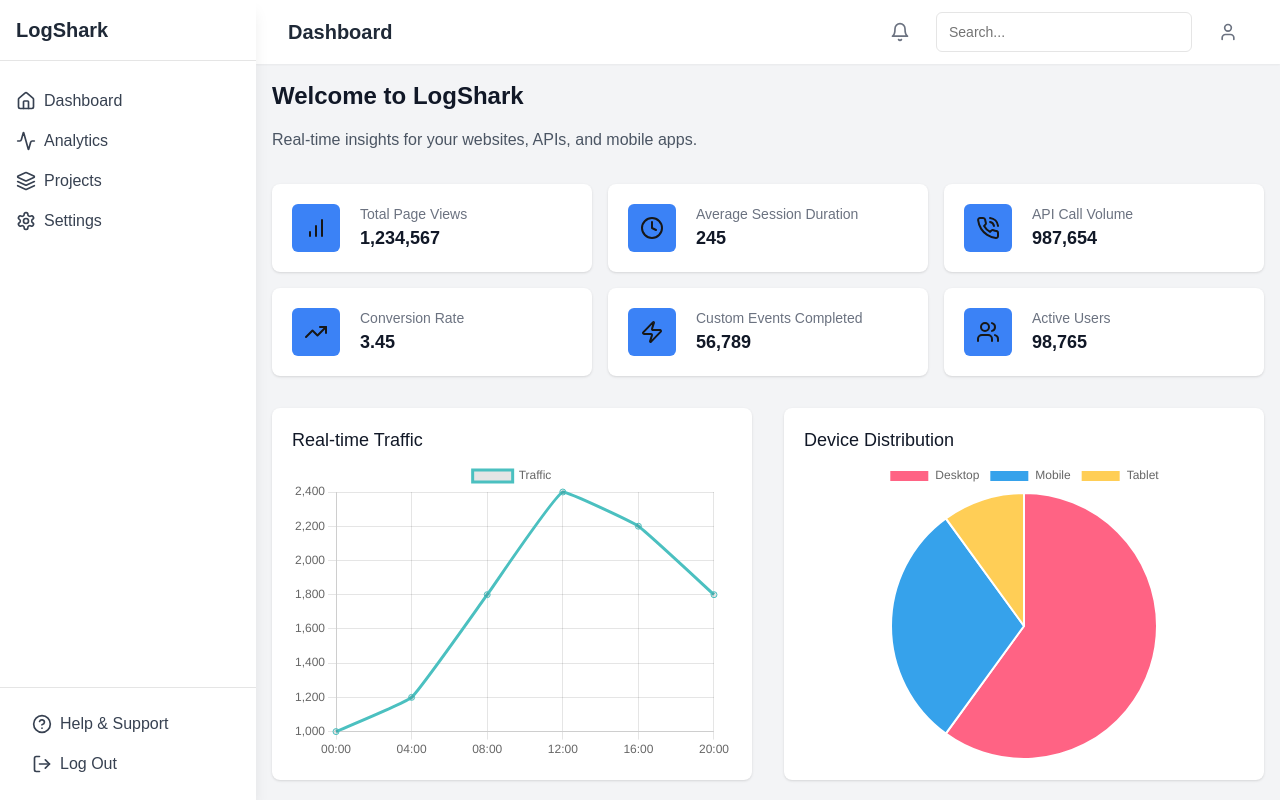
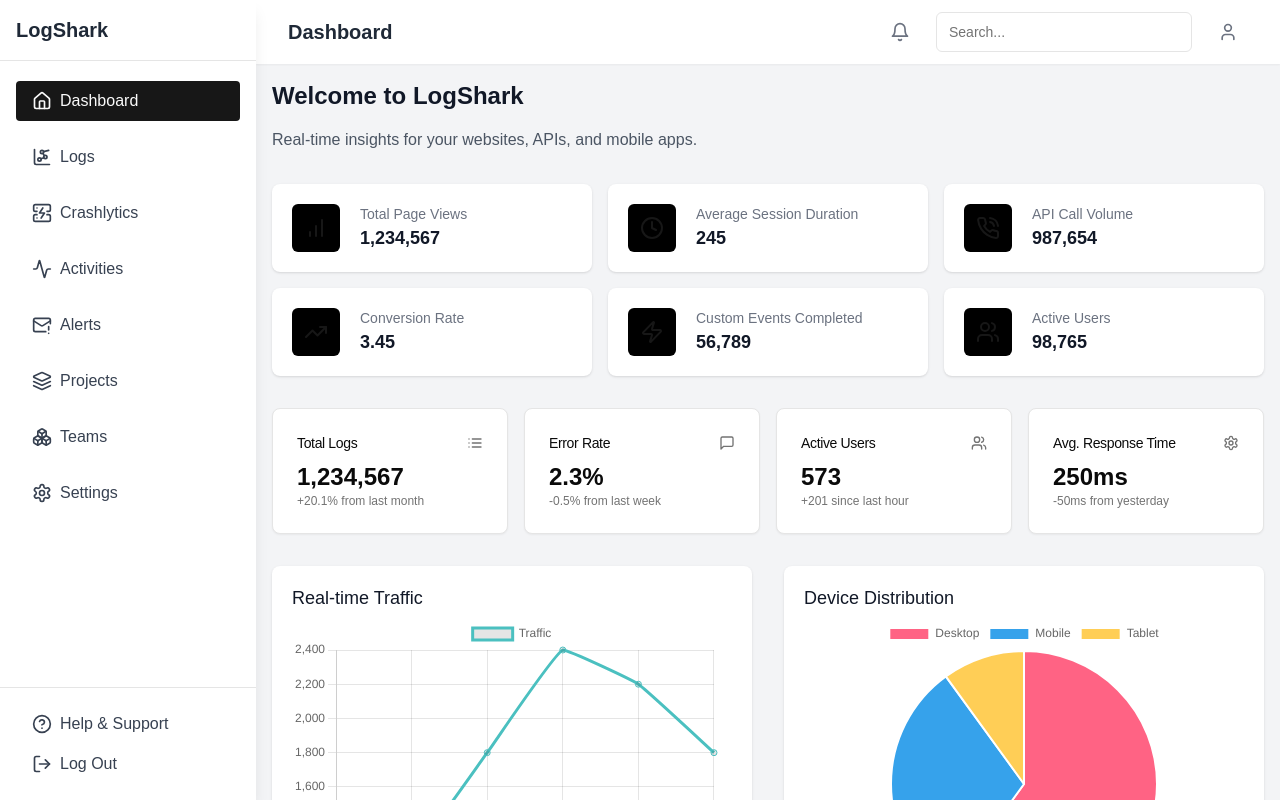
Before and after one commit to emeraldhycient/logshark, a Next.js app: page /dashboard in a window 1280 px wide. Both pictures are taken after a click on the button 36 px from the left and 36 px from the top of the page. Built offline with nearby package versions, Linux system fonts and the light colour scheme.

Commit message:
feat: added more things to the sidebar

```diff
--- /dev/null
+++ b/src/app/dashboard/activities/page.tsx
@@ -0,0 +1,11 @@
+import React from 'react'
+
+function page() {
+  return (
+    <div>
+
+    </div>
+  )
+}
+
+export default page
--- /dev/null
+++ b/src/app/dashboard/crashes/page.tsx
@@ -0,0 +1,11 @@
+import React from 'react'
+
+function page() {
+  return (
+    <div>
+
+    </div>
+  )
+}
+
+export default page
--- /dev/null
+++ b/src/app/dashboard/logs/page.tsx
@@ -0,0 +1,11 @@
+import React from 'react'
+
+function page() {
+  return (
+    <div>
+
+    </div>
+  )
+}
+
+export default page
--- a/src/app/dashboard/page.tsx
+++ b/src/app/dashboard/page.tsx
@@ -9,6 +9,9 @@ import {
     Zap,
     Bell,
     User,
+    List,
+    MessageSquare,
+    Settings,
 } from 'lucide-react'
 import { Line, Pie, Bar } from 'react-chartjs-2'
 import {
@@ -196,6 +199,49 @@ export default function Dashboard() {
                     ))}
                 </div>
 
+                <div className="grid gap-4 md:grid-cols-2 lg:grid-cols-4 mb-8">
+                    <Card>
+                        <CardHeader className="flex flex-row items-center justify-between space-y-0 pb-2">
+                            <CardTitle className="text-sm font-medium">Total Logs</CardTitle>
+                            <List className="h-4 w-4 text-muted-foreground" />
+                        </CardHeader>
+                        <CardContent>
+                            <div className="text-2xl font-bold">1,234,567</div>
+                            <p className="text-xs text-muted-foreground">+20.1% from last month</p>
+                        </CardContent>
+                    </Card>
+                    <Card>
+                        <CardHeader className="flex flex-row items-center justify-between space-y-0 pb-2">
+                            <CardTitle className="text-sm font-medium">Error Rate</CardTitle>
+                            <MessageSquare className="h-4 w-4 text-muted-foreground" />
+                        </CardHeader>
+                        <CardContent>
+                            <div className="text-2xl font-bold">2.3%</div>
+                            <p className="text-xs text-muted-foreground">-0.5% from last week</p>
+                        </CardContent>
+                    </Card>
+                    <Card>
+                        <CardHeader className="flex flex-row items-center justify-between space-y-0 pb-2">
+                            <CardTitle className="text-sm font-medium">Active Users</CardTitle>
+                            <Users className="h-4 w-4 text-muted-foreground" />
+                        </CardHeader>
+                        <CardContent>
+                            <div className="text-2xl font-bold">573</div>
+                            <p className="text-xs text-muted-foreground">+201 since last hour</p>
+                        </CardContent>
+                    </Card>
+                    <Card>
+                        <CardHeader className="flex flex-row items-center justify-between space-y-0 pb-2">
+                            <CardTitle className="text-sm font-medium">Avg. Response Time</CardTitle>
+                            <Settings className="h-4 w-4 text-muted-foreground" />
+                        </CardHeader>
+                        <CardContent>
+                            <div className="text-2xl font-bold">250ms</div>
+                            <p className="text-xs text-muted-foreground">-50ms from yesterday</p>
+                        </CardContent>
+                    </Card>
+                </div>
+
                 {/* Charts */}
                 <div className="grid grid-cols-1 lg:grid-cols-2 gap-8 mb-8">
                     <div className="bg-white overflow-hidden shadow rounded-lg p-5">
--- a/src/components/common/dashboard/metrics/index.tsx
+++ b/src/components/common/dashboard/metrics/index.tsx
@@ -13,7 +13,7 @@ export function Metric({ name, value, icon }: MetricProps) {
         <div className="bg-white overflow-hidden shadow rounded-lg">
             <div className="p-5">
                 <div className="flex items-center">
-                    <div className="flex-shrink-0 bg-blue-500 rounded-md p-3">
+                    <div className="flex-shrink-0 bg-black rounded-md p-3">
                         {icon}
                     </div>
                     <div className="ml-5 w-0 flex-1">
--- a/src/components/common/dashboard/sidebar/index.tsx
+++ b/src/components/common/dashboard/sidebar/index.tsx
@@ -4,17 +4,24 @@
 import { useState } from 'react'
 import { motion, AnimatePresence } from 'framer-motion'
 import { Button } from '@/components/ui/button'
-import { Menu, X, Home, Activity, Layers, Settings, HelpCircle, LogOut } from 'lucide-react'
+import { Menu, X, Home, Activity, Layers, Settings, HelpCircle, LogOut, ChartNetwork, ServerCrash, Boxes, MailWarningIcon } from 'lucide-react'
 import Link from 'next/link'
+import { usePathname } from 'next/navigation'
 
 const sidebarItems = [
-    { icon: <Home className="h-5 w-5" />, label: 'Dashboard', href: '/' },
-    { icon: <Activity className="h-5 w-5" />, label: 'Analytics', href: '#' },
-    { icon: <Layers className="h-5 w-5" />, label: 'Projects', href: '#' },
+    { icon: <Home className="h-5 w-5" />, label: 'Dashboard', href: '/dashboard' },
+    { icon: <ChartNetwork className="h-5 w-5" />, label: 'Logs', href: '/dashboard/logs' },
+    { icon: <ServerCrash className="h-5 w-5" />, label: 'Crashlytics', href: '/dashboard/crashes' },
+    { icon: <Activity className="h-5 w-5" />, label: 'Activities', href: '/dashboard/activities' },
+    { icon: <MailWarningIcon className="h-5 w-5" />, label: 'Alerts', href: '/dashboard/Alerts' },
+    { icon: <Layers className="h-5 w-5" />, label: 'Projects', href: '/dashboard/projects' },
+    { icon: <Boxes className="h-5 w-5" />, label: 'Teams', href: '/dashboard/teams' },
     { icon: <Settings className="h-5 w-5" />, label: 'Settings', href: '#' },
 ]
 
 export default function Sidebar() {
+    const pathname = usePathname()
+    console.log({pathname})
     const [sidebarOpen, setSidebarOpen] = useState(false)
 
     return (
@@ -53,12 +60,12 @@ export default function Sidebar() {
                                 <X className="h-6 w-6 text-gray-500" />
                             </Button>
                         </div>
-                        <nav className="mt-5">
+                        <nav className="mt-5 px-4">
                             {sidebarItems.map((item, index) => (
                                 <Link
                                     key={index}
                                     href={item.href}
-                                    className="flex items-center px-4 py-2 text-gray-700 hover:bg-gray-200"
+                                    className={`flex items-center px-4 mb-4 rounded  py-2 text-gray-700 hover:bg-gray-200 ${pathname === item.href ? "bg-primary text-primary-foreground hover:bg-primary/90":""}`}
                                 >
                                     {item.icon}
                                     <span className="ml-2">{item.label}</span>
```
